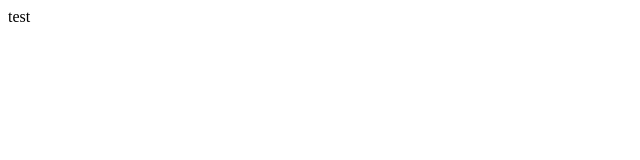
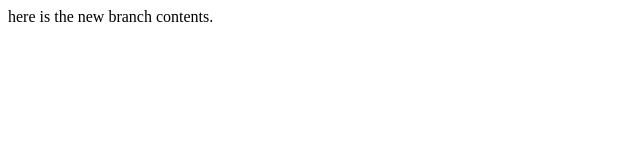
Before and after one commit to darshilthakore/lecture1, a plain HTML site: page index.html in a window 1280 px wide. Shown: the whole page, without its empty margins (0-640 px from the left). Drawn offline with Linux system fonts and the light colour scheme.

Commit message:
New branch contents

```diff
--- a/index.html
+++ b/index.html
@@ -4,6 +4,6 @@
 	<title>Test</title>
 </head>
 <body>
-	test
+	here is the new branch contents.
 </body>
 </html>
```
